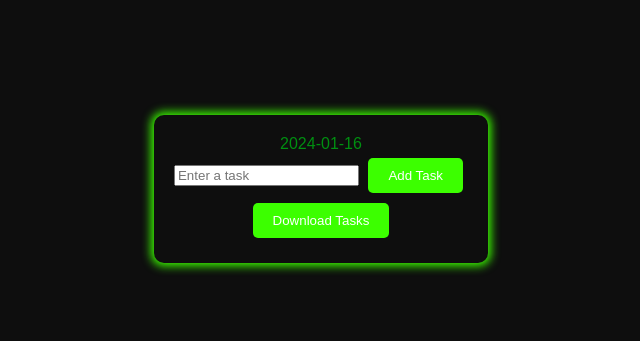
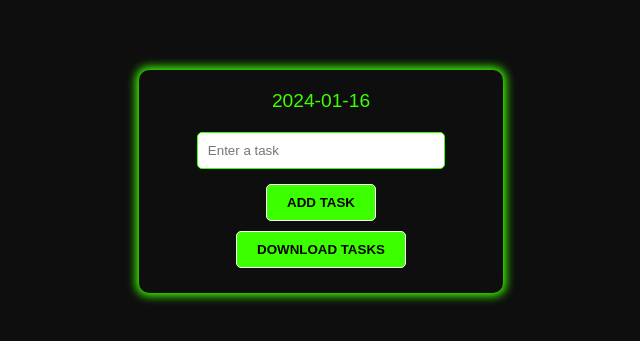
Before and after one commit to simplyjsp/todoapp, a plain HTML site: page index.html in a window 1280 px wide. Shown: the part 219-560 px from the top of the page, without its empty margins (319-959 px from the left). Drawn offline with Linux system fonts and the light colour scheme.

Commit message:
Update index.css

```diff
--- a/index.css
+++ b/index.css
@@ -1,11 +1,12 @@
 body {
     background-color: #0e0e0e;
-    color: #008F11; /* Neon green color */
+    color: #3cff00; /* Neon green color */
     font-family: 'Futuristic Font', sans-serif;
     display: flex;
     justify-content: center;
     align-items: center;
     height: 100vh;
+    margin: 0; /* Remove default margin */
 }
 
 .container {
@@ -13,20 +14,37 @@ body {
     box-shadow: 0px 0px 10px 3px #3cff00; /* Box shadow for container */
     padding: 20px;
     border-radius: 10px;
+    width: auto; /* Adjust width as needed */
+}
+
+#dateDisplay {
+    margin-bottom: 20px;
+    font-size: 1.2em;
+}
+
+#taskInput {
+    width: 70%; /* Adjust width as needed */
+    padding: 10px;
+    margin-bottom: 10px;
+    border-radius: 5px;
+    border: 1px solid #3cff00;
 }
 
 #addTaskButton, #downloadButton {
-    background-color: #3cff00;
-    border: none;
-    color: white;
+    background-color: #3cff00; /* Neon green background */
+    border: 1px solid #ffffff; /* White border for better visibility */
+    color: #000000; /* Black text for better contrast */
     cursor: pointer;
     margin: 5px;
     padding: 10px 20px;
     border-radius: 5px;
+    font-weight: bold; /* Making text bold for better readability */
+    text-transform: uppercase; /* Uppercase text for a modern look */
+    transition: background-color 0.3s ease; /* Smooth transition for hover effect */
 }
 
 #addTaskButton:hover, #downloadButton:hover {
-    background-color: #2fb200;
+    background-color: #2fb200; /* Slightly darker green for hover state */
 }
 
 .task {
@@ -34,8 +52,19 @@ body {
     padding: 5px;
     border-radius: 5px;
     background-color: #1a1a1a;
+    display: flex;
+    justify-content: space-between;
+    align-items: center;
 }
 
 .task:hover {
     box-shadow: 0px 0px 5px 2px #3cff00; /* Hover effect for tasks */
 }
+
+.deleteTask {
+    color: #ff0000; /* Red color for delete button */
+    cursor: pointer;
+    margin-left: 10px;
+}
+
+/* Additional styling as needed */
```
